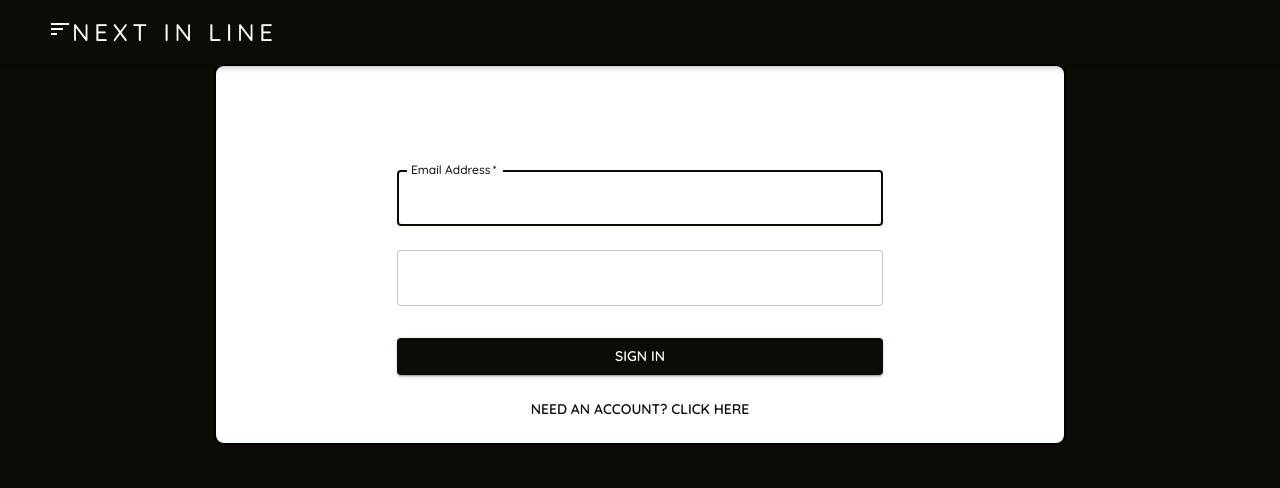
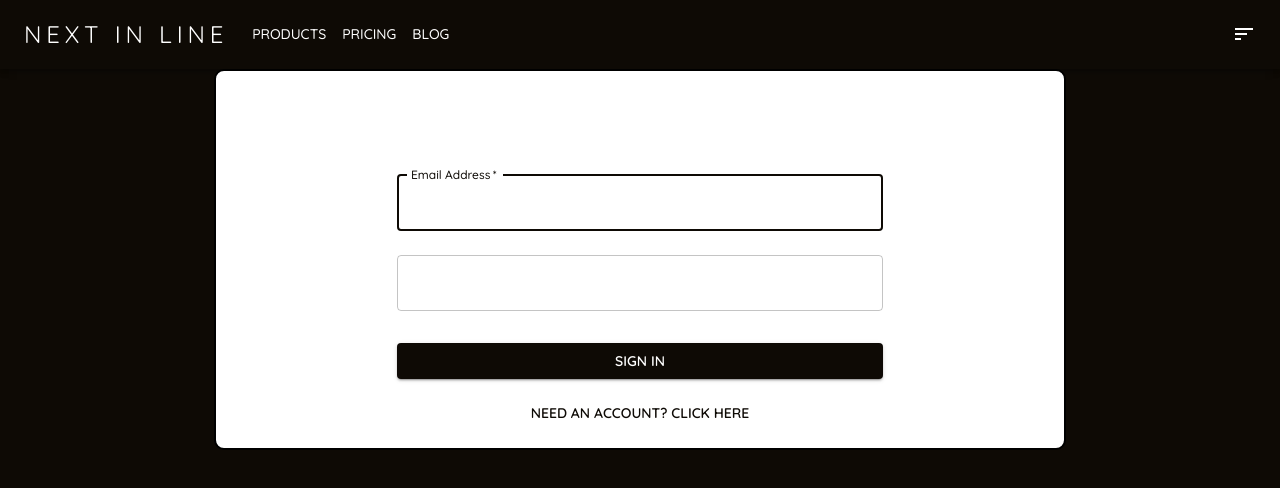
Before and after one commit to maltamimi96/NextInLine-Front-End, a React (Create React App) app: page /login in a window 1280 px wide. Shown: the top 488 px of the page. Built offline with nearby package versions, Linux system fonts and the light colour scheme; a web font is replaced by a local one.

Commit message:
fixes Nav Bar

```diff
--- a/src/App.js
+++ b/src/App.js
@@ -3,7 +3,6 @@
 import Appbar from "./Components/Nav/Appbar";
 import { BrowserRouter as Router, Routes, Route } from "react-router-dom";
 
-import Login from "./Components/Auth/Login";
 import Authentication from "./Pages/Authentication";
 import Home from "./Pages/Home";
 function App() {
--- a/src/Components/Auth/Register.js
+++ b/src/Components/Auth/Register.js
@@ -54,8 +54,6 @@
         response.then((response)=>{
           const jwt = response?.data?.jwt
           const username =response?.data.username
-          const user_id =response?.data.user_id
-
             sessionStorage.setItem("token",jwt)
             sessionStorage.setItem("user",username)
           setSuccess(true)
--- a/src/Components/Nav/Appbar.js
+++ b/src/Components/Nav/Appbar.js
@@ -10,16 +10,131 @@
 import MenuItem from '@mui/material/MenuItem';
 import React from 'react';
 import Link from '@mui/material/Link';
+import Tooltip from "@mui/material/Tooltip";
+
 import SortIcon from '@mui/icons-material/Sort';
-const settings = ['Dashboard', 'Logout'];
+const settings = ['Login', 'Register'];
 function Appbar() {
 
+  const pages = ["Products", "Pricing", "Blog"];
 
+  const [anchorElNav, setAnchorElNav] = React.useState(null);
+  const [anchorElUser, setAnchorElUser] = React.useState(null);
+
+  const handleOpenNavMenu = (event) => {
+    setAnchorElNav(event.currentTarget);
+  };
+  const handleOpenUserMenu = (event) => {
+    setAnchorElUser(event.currentTarget);
+  };
+
+  const handleCloseNavMenu = () => {
+    setAnchorElNav(null);
+  };
+
+  const handleCloseUserMenu = () => {
+    setAnchorElUser(null);
+  };
   return (
-    <AppBar position="sticky"  color='primary'>
+    <AppBar position="static">
     <Container maxWidth="xl">
-        <Toolbar>
-          <Box>
+      <Toolbar disableGutters>
+
+        <Typography
+          variant="h5"
+          noWrap
+          component="a"
+          href="/"
+          sx={{
+            fontWeight: 400,
+            letterSpacing: ".3rem",
+            textDecoration: "none",
+            mr: 2,
+            display: { xs: "none", md: "flex" }
+          }}
+        >
+          NEXT IN LINE
+        </Typography>
+
+
+        <Typography
+          variant="h5"
+          noWrap
+          component="a"
+          href="/"
+          sx={{
+            fontWeight: 500,
+            letterSpacing: ".3rem",
+            color: "white",
+            textDecoration: "none",
+            mr: 2,
+            display: { xs: "flex", md: "none" },
+            flexGrow: 1
+          }}
+        >
+          NEXT IN LINE
+        </Typography>
+        <Box sx={{ flexGrow: 1, display: { xs: "none", md: "flex" } }}>
+          {pages.map((page) => (
+            <Button
+              key={page}
+              onClick={handleCloseNavMenu}
+              sx={{ my: 2, color: "white",fontWeight:'500', display: "block" }}
+              href={`/${page}`}
+            >
+              {page}
+            </Button>
+          ))}
+        </Box>
+
+        <Box sx={{ flexGrow: 0 }}>
+          <Tooltip title="Open settings">
+            <IconButton onClick={handleOpenUserMenu} sx={{ p: 0 }}>
+              <SortIcon
+                sx={{ color: "white" }}
+                size="large"
+                aria-label="account of current user"
+                aria-controls="menu-appbar"
+                aria-haspopup="true"
+              />{" "}
+            </IconButton>
+          </Tooltip>
+          <Menu
+            sx={{ mt: "45px" }}
+            id="menu-appbar"
+            anchorEl={anchorElUser}
+            anchorOrigin={{
+              vertical: "top",
+              horizontal: "right"
+            }}
+            keepMounted
+            transformOrigin={{
+              vertical: "top",
+              horizontal: "right"
+            }}
+            open={Boolean(anchorElUser)}
+            onClose={handleCloseUserMenu}
+          >
+            {settings.map((pages) => (
+              <MenuItem key={pages} onClick={handleCloseUserMenu}>
+                <Typography textAlign="center" href={`/${pages}`} sx={{color:'black'}}>{pages}</Typography>
+              </MenuItem>
+            ))}
+          </Menu>
+        </Box>
+      </Toolbar>
+    </Container>
+  </AppBar>
+  )
+}
+
+export default Appbar
+
+{/* <AppBar position="static"  color='primary'>
+<Container maxWidth='xl'>
+<Toolbar disableGutters>
+    <Box sx={{display:'flex',justifyContent:'space-between'}}>
+    <Box sx={{paddingLeft:10}}>
             <SortIcon
               sx={{color:"white"}}
               size="large"
@@ -38,19 +153,19 @@
               letterSpacing: '.3rem',
               color: 'white',
               textDecoration: 'none',
+
             }}
           >
             NEXT IN LINE
           </Typography>
 
     </Box>
+    <Box sx={{display:'flex'}}>
+      <Button color='secondary'>Login</Button>
+      <Button color='secondary'>Register</Button>
+    </Box>
 
-
-
+</Box>
 </Toolbar>
 </Container>
-    </AppBar>
-  )
-}
-
-export default Appbar
+</AppBar> */}
--- /dev/null
+++ b/src/Components/Nav/StoreNav.js
@@ -0,0 +1,131 @@
+import AppBar from '@mui/material/AppBar';
+import Box from '@mui/material/Box';
+import Toolbar from '@mui/material/Toolbar';
+import IconButton from '@mui/material/IconButton';
+import Typography from '@mui/material/Typography';
+import Menu from '@mui/material/Menu';
+import MenuIcon from '@mui/icons-material/Menu';
+import Container from '@mui/material/Container';
+import Button from '@mui/material/Button';
+import MenuItem from '@mui/material/MenuItem';
+import React from 'react';
+import Link from '@mui/material/Link';
+import Tooltip from "@mui/material/Tooltip";
+
+import SortIcon from '@mui/icons-material/Sort';
+function StoreNav(props) {
+    const pages = ["Products", "Pricing", "Blog"];
+    const settings = ['Login', 'Register'];
+
+
+    const [anchorElNav, setAnchorElNav] = React.useState(null);
+    const [anchorElUser, setAnchorElUser] = React.useState(null);
+
+    const handleOpenNavMenu = (event) => {
+      setAnchorElNav(event.currentTarget);
+    };
+    const handleOpenUserMenu = (event) => {
+      setAnchorElUser(event.currentTarget);
+    };
+
+    const handleCloseNavMenu = () => {
+      setAnchorElNav(null);
+    };
+
+    const handleCloseUserMenu = () => {
+      setAnchorElUser(null);
+    };
+    return (
+      <AppBar position="static">
+      <Container maxWidth="xl">
+        <Toolbar disableGutters>
+
+          <Typography
+            variant="h5"
+            noWrap
+            component="a"
+            href="/"
+            sx={{
+              fontWeight: 400,
+              letterSpacing: ".3rem",
+              textDecoration: "none",
+              mr: 2,
+              display: { xs: "none", md: "flex" }
+            }}
+          >
+            {props.name}
+          </Typography>
+
+
+          <Typography
+            variant="h5"
+            noWrap
+            component="a"
+            href="/"
+            sx={{
+              fontWeight: 500,
+              letterSpacing: ".3rem",
+              color: "white",
+              textDecoration: "none",
+              mr: 2,
+              display: { xs: "flex", md: "none" },
+              flexGrow: 1
+            }}
+          >
+            NEXT IN LINE
+          </Typography>
+          <Box sx={{ flexGrow: 1, display: { xs: "none", md: "flex" } }}>
+            {pages.map((page) => (
+              <Button
+                key={page}
+                onClick={handleCloseNavMenu}
+                sx={{ my: 2, color: "white",fontWeight:'500', display: "block" }}
+                href={`/${page}`}
+              >
+                {page}
+              </Button>
+            ))}
+          </Box>
+
+          <Box sx={{ flexGrow: 0 }}>
+            <Tooltip title="Open settings">
+              <IconButton onClick={handleOpenUserMenu} sx={{ p: 0 }}>
+                <SortIcon
+                  sx={{ color: "white" }}
+                  size="large"
+                  aria-label="account of current user"
+                  aria-controls="menu-appbar"
+                  aria-haspopup="true"
+                />{" "}
+              </IconButton>
+            </Tooltip>
+            <Menu
+              sx={{ mt: "45px" }}
+              id="menu-appbar"
+              anchorEl={anchorElUser}
+              anchorOrigin={{
+                vertical: "top",
+                horizontal: "right"
+              }}
+              keepMounted
+              transformOrigin={{
+                vertical: "top",
+                horizontal: "right"
+              }}
+              open={Boolean(anchorElUser)}
+              onClose={handleCloseUserMenu}
+            >
+              {settings.map((pages) => (
+                <MenuItem key={pages} onClick={handleCloseUserMenu}>
+                  <Typography textAlign="center" href={`/${pages}`} sx={{color:'black'}}>{pages}</Typography>
+                </MenuItem>
+              ))}
+            </Menu>
+          </Box>
+        </Toolbar>
+      </Container>
+    </AppBar>
+    )
+}
+
+export default StoreNav
--- a/src/Pages/Home.js
+++ b/src/Pages/Home.js
@@ -1,6 +1,7 @@
 import Main from "../Components/Main/Main";
 import { Button, Card, CardContent, Typography } from "@mui/material";
 import { Box, height } from "@mui/system";
+import StoreNav from "../Components/Nav/StoreNav";
 function Home() {
   return (
     <>
--- a/src/Theme/Theme.js
+++ b/src/Theme/Theme.js
@@ -8,7 +8,7 @@
           main: 'rgb(14, 10, 5) ',
         },
         secondary: {
-          main: '#f50057',
+          main: '#F0FFFF',
         },
         background: {
           default: '#e4e4e3',
@@ -24,7 +24,9 @@
       body1:{color: 'white'},
       h4:{color: 'white'},
       h2:{color: 'white'},
-      h6:{color: 'white'}
+      h6:{color: 'white'},
+      h5:{color: 'white'}
+
 
 
     },
```
Also changed, not shown: src/Services/store.service.js (added, +21 -0 lines). Lines whose indentation alone changed are shown as unchanged.
